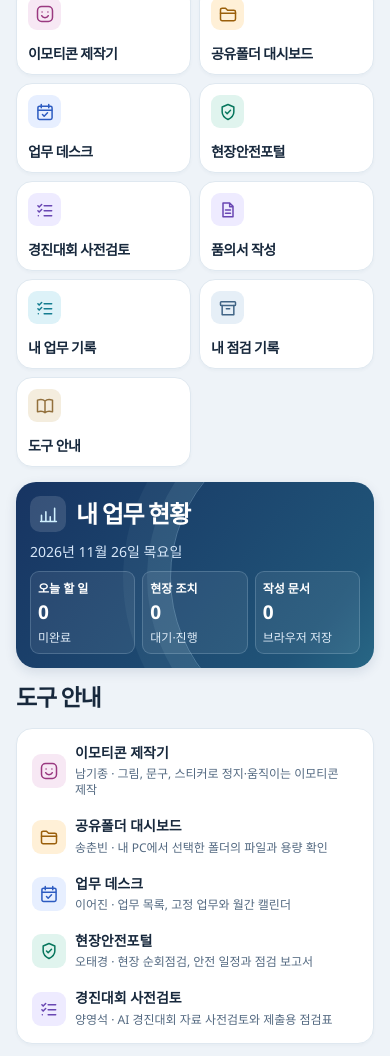
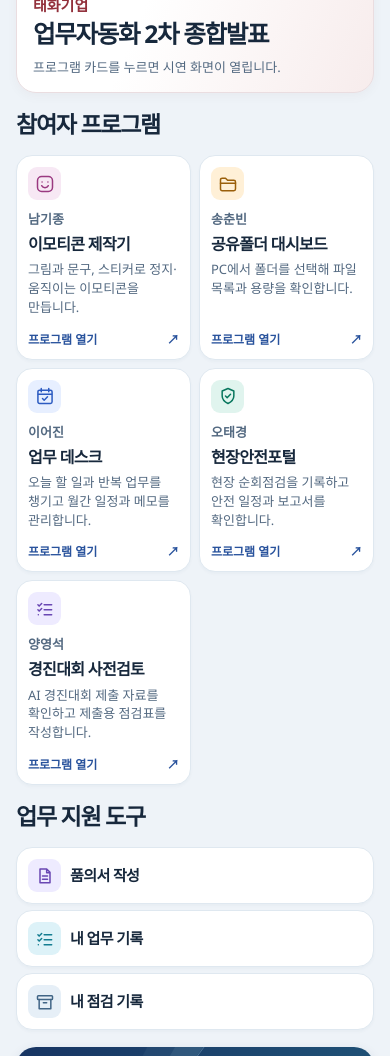
Before and after one commit to kclock-boop/261124, a website with bundled scripts: page public/portal.html in a window 390 px wide. Shown: the part 193-1249 px from the top of the page. Built offline with nearby package versions, Linux system fonts and the light colour scheme.

Commit message:
Organize Taehwa participant programs for the presentation

```diff
--- a/public/portal.css
+++ b/public/portal.css
@@ -62,18 +62,50 @@ button, select { cursor: pointer; }
 .jump-chevron { position: absolute; right: 13px; width: 16px; height: 16px; color: #365778; pointer-events: none; }
 .workspace { min-width: 0; }
 #home { max-width: var(--container); margin: 0 auto; padding: 4px 40px 38px; }
-.dashboard { display: grid; grid-template-columns: minmax(0, 1.72fr) minmax(295px, 1fr); gap: 26px 24px; align-items: start; }
+.overview {
+  display: grid; grid-template-columns: minmax(0, 1fr) auto; align-items: center; gap: 20px 40px;
+  margin-bottom: 24px; padding: 24px 32px; border: 1px solid #eadde0; border-radius: 20px;
+  background: linear-gradient(113deg, #fff 37%, #f7ecec); box-shadow: 0 3px 12px #4320260a;
+}
+.overview-company { color: #92303b; font-size: 15px; font-weight: 750; }
+.overview h1 { margin: 5px 0 8px; font-size: clamp(28px, 3.1vw, 44px); line-height: 1.18; letter-spacing: -.055em; word-break: keep-all; }
+.overview h1 + p { color: var(--muted); font-size: 15px; word-break: keep-all; }
+.overview-brand { display: grid; justify-items: end; gap: 9px; }
+.overview-brand img { width: min(235px, 100%); height: auto; display: block; border-radius: 8px; }
+.overview-brand a { color: #8b2731; font-size: 14px; font-weight: 700; }
+.overview-brand a:hover { text-decoration: underline; }
+.dashboard {
+  display: grid; grid-template-columns: minmax(0, 1.72fr) minmax(295px, 1fr);
+  grid-template-areas: "projects projects" "utility summary" "recent summary";
+  gap: 24px; align-items: start;
+}
+.tool-section { grid-area: projects; min-width: 0; }
+.utility-panel { grid-area: utility; min-width: 0; scroll-margin-top: 16px; }
+.recent-panel { grid-area: recent; min-width: 0; }
+.is-searching .overview, .is-searching .summary-panel, .is-searching .recent-panel { display: none; }
+.is-searching .dashboard { grid-template-columns: minmax(0, 1fr); grid-template-areas: "projects" "utility"; gap: 12px; }
 .section-head { display: flex; flex-wrap: wrap; justify-content: space-between; align-items: baseline; gap: 6px 12px; min-height: 34px; margin-bottom: 11px; }
-.section-head h1, .section-head h2 { font-size: clamp(23px, 2vw, 29px); line-height: 1.25; letter-spacing: -.055em; }
+.section-head h2 { font-size: clamp(23px, 2vw, 29px); line-height: 1.25; letter-spacing: -.055em; }
 .section-head p { font-size: 14px; color: var(--muted); }
 .tool-grid { display: grid; grid-template-columns: repeat(4, minmax(0, 1fr)); gap: 12px; }
+.utility-grid { display: grid; grid-template-columns: repeat(3, minmax(0, 1fr)); gap: 10px; }
 .tile {
-  display: flex; flex-direction: column; justify-content: space-between; align-items: flex-start; min-height: 112px;
-  gap: 15px; padding: 13px 14px; background: var(--surface); border: 1px solid var(--line);
+  display: flex; flex-direction: column; align-items: flex-start; min-width: 0;
+  gap: 6px; padding: 16px; background: var(--surface); border: 1px solid var(--line);
   border-radius: 16px; box-shadow: 0 2px 3px #163b5b08;
 }
-.tile:hover, .guide-list a:hover { border-color: #83a9df; background: #f7fbff; }
-.tile strong { font-size: clamp(13px, 1.35vw, 17px); font-weight: 750; line-height: 1.26; letter-spacing: -.04em; word-break: keep-all; }
+.tile:hover { border-color: #83a9df; background: #f7fbff; }
+.tile strong { font-size: clamp(16px, 1.6vw, 22px); font-weight: 750; line-height: 1.26; letter-spacing: -.04em; word-break: keep-all; overflow-wrap: anywhere; }
+.tile .author { margin-top: 3px; color: var(--muted); font-size: 14px; font-weight: 700; }
+.tile p { color: var(--muted); font-size: 14px; line-height: 1.45; word-break: keep-all; overflow-wrap: anywhere; }
+.tile-action {
+  display: flex; justify-content: space-between; gap: 8px; width: 100%; margin-top: auto; padding-top: 11px;
+  color: #28529c; font-size: 13px; font-weight: 750;
+}
+.utility-grid .tile { flex-direction: row; align-items: center; gap: 9px; padding: 11px; }
+.utility-grid .tile strong { font-size: 15px; }
+.utility-grid .tile-icon { width: 33px; height: 33px; border-radius: 9px; }
+.utility-grid .icon { width: 20px; height: 20px; }
 .tile-icon {
   display: grid; place-items: center; flex: none; width: 39px; height: 39px;
   border-radius: 12px; color: var(--glyph, #245dc8); background: var(--tint, #e9f0ff);
@@ -86,9 +118,8 @@ button, select { cursor: pointer; }
 .violet { --glyph: #6947b3; --tint: #eeebff; }
 .cyan { --glyph: #147d91; --tint: #ddf2f8; }
 .steel { --glyph: #416586; --tint: #e6eff7; }
-.sand { --glyph: #92703c; --tint: #f4edde; }
 .summary-panel {
-  position: relative; overflow: hidden; align-self: stretch; min-height: 266px;
+  grid-area: summary; position: relative; overflow: hidden; align-self: stretch; min-height: 244px;
   border-radius: 20px; padding: 21px; background: linear-gradient(128deg, #173462, #205478 82%, #286785); color: #fff;
   box-shadow: 0 4px 12px #17346220; display: flex; flex-direction: column; align-items: stretch;
 }
@@ -115,18 +146,10 @@ button, select { cursor: pointer; }
 .summary span { font-size: 15px; font-weight: 725; }
 .summary strong { text-align: right; font-size: 23px; line-height: 1.2; font-variant-numeric: tabular-nums; }
 .summary small { color: #e0edf9; text-align: right; font-size: 12px; }
-.guide-panel, .recent-panel { min-width: 0; scroll-margin-top: 16px; }
-.guide-list, .recent-list {
+.recent-list {
   min-width: 0; min-height: 92px; border: 1px solid var(--line); border-radius: 16px;
   background: var(--surface); box-shadow: 0 2px 3px #163b5b08;
 }
-.guide-list { display: grid; grid-template-columns: repeat(2, minmax(0, 1fr)); padding: 6px; gap: 1px; }
-.guide-list a { display: flex; align-items: center; gap: 9px; min-width: 0; padding: 8px; border: 1px solid transparent; border-radius: 10px; }
-.guide-list .tile-icon { width: 34px; height: 34px; }
-.guide-list .tile-icon .icon { width: 20px; height: 20px; }
-.guide-list strong, .guide-list small { display: block; }
-.guide-list strong { font-size: 14px; line-height: 1.3; }
-.guide-list small { margin-top: 4px; color: var(--muted); font-size: 12px; line-height: 1.35; word-break: keep-all; }
 .recent-list ul { margin: 0; padding: 5px 14px; list-style: none; }
 .recent-list li { display: flex; gap: 8px; justify-content: space-between; padding: 9px 0; border-bottom: 1px solid var(--line); }
 .recent-list li:last-child { border-bottom: 0; }
@@ -163,7 +186,7 @@ iframe { display: block; width: 100%; height: calc(100dvh - var(--header-height)
   .masthead-inner { grid-template-columns: 150px minmax(0, 1fr) minmax(195px, 235px); }
   .masthead-inner, #home, .screen-bar, .source-toolbar { padding-inline: 24px; }
   .dashboard { grid-template-columns: minmax(0, 1.65fr) minmax(258px, 1fr); gap: 18px; }
-  .tile { padding: 11px; }
+  .tile { padding: 13px; }
 }
 @media (max-width: 780px) {
   :root { --header-height: 128px; }
@@ -172,7 +195,10 @@ iframe { display: block; width: 100%; height: calc(100dvh - var(--header-height)
   .tool-search, .jump { height: 48px; }
   .jump { grid-row: 1; grid-column: 2; }
   #home, .screen-bar, .source-toolbar { padding-inline: 16px; }
-  .dashboard { grid-template-columns: minmax(0, 1fr); gap: 15px; }
+  .overview { padding: 18px 20px; gap: 16px; margin-bottom: 17px; }
+  .overview-brand img { width: 145px; }
+  .dashboard { grid-template-columns: minmax(0, 1fr); grid-template-areas: "projects" "utility" "summary" "recent"; gap: 17px; }
+  .tool-grid { grid-template-columns: repeat(2, minmax(0, 1fr)); gap: 10px; }
   .summary-panel { min-height: 0; padding: 14px; }
   .summary { grid-template-columns: repeat(3, minmax(0,1fr)); padding-top: 10px; }
   .summary a { grid-template-columns: minmax(0, 1fr) auto; padding: 7px; }
@@ -187,15 +213,22 @@ iframe { display: block; width: 100%; height: calc(100dvh - var(--header-height)
   .jump label { display: none; }
   .jump { padding-inline: 11px; gap: 6px; }
   .jump select { min-width: 0; padding-left: 0; }
-  .tool-grid { grid-template-columns: repeat(2, minmax(0, 1fr)); gap: 8px; }
-  .tile { min-height: 90px; gap: 9px; }
+  .overview { grid-template-columns: minmax(0, 1fr); gap: 10px; padding: 16px; }
+  .overview-brand { grid-row: 1; display: flex; flex-wrap: wrap; align-items: center; justify-content: space-between; gap: 8px; }
+  .overview-brand img { width: 106px; }
+  .overview-brand a { font-size: 12px; }
+  .overview h1 { font-size: clamp(21px, 6.3vw, 28px); }
+  .overview h1 + p { font-size: 13px; }
+  .tool-grid { gap: 8px; }
+  .tile { padding: 11px; }
   .tile-icon { width: 33px; height: 33px; border-radius: 9px; }
   .tile-icon .icon { width: 20px; height: 20px; }
-  .tile strong { font-size: 14px; overflow-wrap: anywhere; }
+  .tile .author, .tile p { font-size: 13px; }
+  .tile-action { font-size: 12px; padding-top: 7px; }
+  .utility-grid { grid-template-columns: 1fr; gap: 6px; }
   .summary a { grid-template-columns: minmax(0, 1fr); gap: 4px; }
   .summary a small { grid-column: auto; }
   .summary span { font-size: 12px; }
   .summary strong { text-align: left; font-size: 19px; }
-  .guide-list { grid-template-columns: 1fr; }
   .source-toolbar span { display: none; }
 }
--- a/public/portal.html
+++ b/public/portal.html
@@ -5,6 +5,7 @@
   <meta name="viewport" content="width=device-width, initial-scale=1">
   <meta name="theme-color" content="#eef3f8">
   <title>태화기업 업무자동화 2차</title>
+  <meta name="description" content="태화기업 업무자동화 2차 참여자 프로그램과 시연 화면을 한곳에서 살펴보세요.">
   <link rel="icon" href="/favicon.svg">
   <link rel="manifest" href="/manifest.webmanifest">
   <link rel="stylesheet" href="/portal.css">
@@ -22,7 +23,6 @@
     <symbol id="i-document" viewBox="0 0 24 24"><path d="M6 3.5h8l4 4V20H6zM14 4v4h4M9 12h6m-6 4h6"/></symbol>
     <symbol id="i-list" viewBox="0 0 24 24"><path d="m3.5 7 1.5 1.5L8 5.5m-4.5 7.5 1.5 1.5L8 11.5m3-4.5h9m-9 6h9m-9 6h9M4 19h.01"/></symbol>
     <symbol id="i-archive" viewBox="0 0 24 24"><rect x="3" y="4.5" width="18" height="4.5" rx="1"/><path d="M5 9v11h14V9m-9 4h4"/></symbol>
-    <symbol id="i-guide" viewBox="0 0 24 24"><path d="M12 6c-2.2-2.1-5.4-2.4-9-1.1V19c3.6-1.3 6.8-1 9 1.1 2.2-2.1 5.4-2.4 9-1.1V4.9c-3.6-1.3-6.8-1-9 1.1v14.1"/></symbol>
     <symbol id="i-status" viewBox="0 0 24 24"><path d="M4 19.5V13m5 6.5V9m5 10.5v-5m5 5V5m-16 15h18"/></symbol>
   </svg>
   <header class="masthead">
@@ -30,44 +30,76 @@
       <a class="brand" href="#home"><img src="/favicon.svg" alt="" width="40" height="40"><span><b>태화기업</b><small>업무자동화 2차</small></span></a>
       <form class="tool-search" id="tool-search" role="search">
         <label for="tool-query" class="screen-reader">업무 도구 검색</label>
-        <input id="tool-query" type="search" placeholder="업무 도구를 검색하세요" autocomplete="off">
+        <input id="tool-query" type="search" placeholder="프로그램명 또는 참여자 검색" autocomplete="off">
         <button type="submit" aria-label="검색"><svg class="icon" aria-hidden="true"><use href="#i-search"></use></svg></button>
       </form>
       <div class="jump">
         <svg class="icon jump-icon" aria-hidden="true"><use href="#i-menu"></use></svg>
         <label for="quick-jump">바로가기</label>
-        <select id="quick-jump" aria-label="바로가기"><option value="home">업무 홈</option></select>
+        <select id="quick-jump" aria-label="바로가기"><option value="home">종합 홈</option></select>
         <svg class="icon jump-chevron" aria-hidden="true"><use href="#i-chevron"></use></svg>
       </div>
     </div>
   </header>
   <div class="workspace">
-    <header class="screen-bar" id="screen-bar" hidden><a href="#home">업무 홈</a><span aria-hidden="true">/</span><strong id="screen-name" tabindex="-1">업무 홈</strong></header>
+    <header class="screen-bar" id="screen-bar" hidden><a href="#home">종합 홈</a><span aria-hidden="true">/</span><strong id="screen-name" tabindex="-1">종합 홈</strong></header>
     <main id="home">
+      <section class="overview" aria-labelledby="overview-title">
+        <div>
+          <p class="overview-company">태화기업</p>
+          <h1 id="overview-title">업무자동화 2차 종합발표</h1>
+          <p>프로그램 카드를 누르면 시연 화면이 열립니다.</p>
+        </div>
+        <div class="overview-brand">
+          <img src="/taehwa-logo.png" alt="TAEHWA" width="337" height="86">
+          <a href="http://tae-hwa.com/main/main.php" target="_blank" rel="noopener noreferrer">태화기업 홈페이지 <span aria-hidden="true">↗</span></a>
+        </div>
+      </section>
       <div class="dashboard">
         <section class="tool-section" aria-labelledby="tools-heading">
-          <div class="section-head"><h1 id="tools-heading">업무 도구</h1><p id="search-message" role="status" hidden></p></div>
+          <div class="section-head"><h2 id="tools-heading">참여자 프로그램</h2><p id="search-message" role="status" hidden></p></div>
           <div class="tool-grid" id="tool-grid">
             <a class="tile" href="#studio" data-screen="studio" data-search="남기종 그림 이미지 캔버스 스티커 움짤 gif">
               <span class="tile-icon orchid" aria-hidden="true"><svg class="icon"><use href="#i-smile"></use></svg></span>
+              <span class="author">남기종</span>
               <strong>이모티콘 제작기</strong>
+              <p>그림과 문구, 스티커로 정지·움직이는 이모티콘을 만듭니다.</p>
+              <span class="tile-action" aria-hidden="true">프로그램 열기 <span>↗</span></span>
             </a>
             <a class="tile" href="#folder" data-screen="folder" data-search="송춘빈 파일 목록 공유 폴더 용량 대시보드">
               <span class="tile-icon amber" aria-hidden="true"><svg class="icon"><use href="#i-folder"></use></svg></span>
+              <span class="author">송춘빈</span>
               <strong>공유폴더 대시보드</strong>
+              <p>PC에서 폴더를 선택해 파일 목록과 용량을 확인합니다.</p>
+              <span class="tile-action" aria-hidden="true">프로그램 열기 <span>↗</span></span>
             </a>
             <a class="tile" href="#desk" data-screen="desk" data-search="이어진 일정 할 일 달력 캘린더 메모">
               <span class="tile-icon blue" aria-hidden="true"><svg class="icon"><use href="#i-calendar"></use></svg></span>
+              <span class="author">이어진</span>
               <strong>업무 데스크</strong>
+              <p>오늘 할 일과 반복 업무를 챙기고 월간 일정과 메모를 관리합니다.</p>
+              <span class="tile-action" aria-hidden="true">프로그램 열기 <span>↗</span></span>
             </a>
             <a class="tile" href="#safety" data-screen="safety" data-search="오태경 현장 안전 순회 점검 보고서">
               <span class="tile-icon mint" aria-hidden="true"><svg class="icon"><use href="#i-shield"></use></svg></span>
+              <span class="author">오태경</span>
               <strong>현장안전포털</strong>
+              <p>현장 순회점검을 기록하고 안전 일정과 보고서를 확인합니다.</p>
+              <span class="tile-action" aria-hidden="true">프로그램 열기 <span>↗</span></span>
             </a>
             <a class="tile" href="#review" data-screen="review" data-private-tool data-search="양영석 경진대회 자료 사전 검토">
               <span class="tile-icon violet" aria-hidden="true"><svg class="icon"><use href="#i-list"></use></svg></span>
+              <span class="author">양영석</span>
               <strong>경진대회 사전검토</strong>
+              <p>AI 경진대회 제출 자료를 확인하고 제출용 점검표를 작성합니다.</p>
+              <span class="tile-action" aria-hidden="true">프로그램 열기 <span>↗</span></span>
             </a>
+          </div>
+          <p class="empty" id="no-tools" hidden>일치하는 도구가 없습니다. 다른 검색어를 입력해 보세요.</p>
+        </section>
+        <section id="tools-guide" class="utility-panel" aria-labelledby="guide-heading">
+          <div class="section-head"><h2 id="guide-heading">업무 지원 도구</h2></div>
+          <div class="utility-grid" id="utility-grid">
             <a class="tile" href="#documents" data-screen="documents" data-search="품의서 문서 초안 회의록 작성 양식 인쇄">
               <span class="tile-icon violet" aria-hidden="true"><svg class="icon"><use href="#i-document"></use></svg></span>
               <strong>품의서 작성</strong>
@@ -80,12 +112,7 @@
               <span class="tile-icon steel" aria-hidden="true"><svg class="icon"><use href="#i-archive"></use></svg></span>
               <strong>내 점검 기록</strong>
             </a>
-            <a class="tile" href="#tools-guide" data-screen="tools-guide" data-search="안내 도움 이름 기능 참여생">
-              <span class="tile-icon sand" aria-hidden="true"><svg class="icon"><use href="#i-guide"></use></svg></span>
-              <strong>도구 안내</strong>
-            </a>
           </div>
-          <p class="empty" id="no-tools" hidden>일치하는 도구가 없습니다. 다른 검색어를 입력해 보세요.</p>
         </section>
         <section class="summary-panel" aria-labelledby="records-heading">
           <div class="summary-heading">
@@ -97,16 +124,6 @@
             <a href="#desk-local"><span>오늘 할 일</span><strong id="task-count">0</strong><small>미완료</small></a>
             <a href="#safety-local"><span>현장 조치</span><strong id="safety-count">0</strong><small>대기·진행</small></a>
             <a href="#documents"><span>작성 문서</span><strong id="document-count">0</strong><small>브라우저 저장</small></a>
-          </div>
-        </section>
-        <section id="tools-guide" class="guide-panel" aria-labelledby="guide-heading">
-          <div class="section-head"><h2 id="guide-heading">도구 안내</h2></div>
-          <div class="guide-list">
-            <a href="#studio"><span class="tile-icon orchid" aria-hidden="true"><svg class="icon"><use href="#i-smile"></use></svg></span><span><strong>이모티콘 제작기</strong><small>남기종 · 그림, 문구, 스티커로 정지·움직이는 이모티콘 제작</small></span></a>
-            <a href="#folder"><span class="tile-icon amber" aria-hidden="true"><svg class="icon"><use href="#i-folder"></use></svg></span><span><strong>공유폴더 대시보드</strong><small>송춘빈 · 내 PC에서 선택한 폴더의 파일과 용량 확인</small></span></a>
-            <a href="#desk"><span class="tile-icon blue" aria-hidden="true"><svg class="icon"><use href="#i-calendar"></use></svg></span><span><strong>업무 데스크</strong><small>이어진 · 업무 목록, 고정 업무와 월간 캘린더</small></span></a>
-            <a href="#safety"><span class="tile-icon mint" aria-hidden="true"><svg class="icon"><use href="#i-shield"></use></svg></span><span><strong>현장안전포털</strong><small>오태경 · 현장 순회점검, 안전 일정과 점검 보고서</small></span></a>
-            <a href="#review" data-private-tool><span class="tile-icon violet" aria-hidden="true"><svg class="icon"><use href="#i-list"></use></svg></span><span><strong>경진대회 사전검토</strong><small>양영석 · AI 경진대회 자료 사전검토와 제출용 점검표</small></span></a>
           </div>
         </section>
         <section id="recent-panel" class="recent-panel" aria-labelledby="recent-heading">
--- a/public/portal.js
+++ b/public/portal.js
@@ -1,7 +1,7 @@
 import { currentOccurrence, localDay, read, readDesk, todayTasks } from "/desk-data.js";
 
 const screens = {
-  home: ["업무 홈"],
+  home: ["종합 홈"],
   review: ["AI 경진대회 자료 사전검토", "/modules/review.html"],
   folder: ["공유폴더 대시보드", "/modules/folder.html"],
   desk: ["업무 데스크", "https://workdesk-report-demo.grandswan2048.chatgpt.site/", "desk-local"],
@@ -10,11 +10,13 @@ const screens = {
   "safety-local": ["내 현장점검 기록", "/modules/safety.html"],
   documents: ["품의서 작성", "/documents"],
   studio: ["이모티콘 제작기", "/modules/moyang.html"],
-  "tools-guide": ["도구 안내"]
+  "tools-guide": ["업무 지원 도구"]
 };
 const $ = id => document.getElementById(id);
 const frames = new Map();
-const toolCards = [...$("tool-grid").querySelectorAll("[data-screen]")];
+const participantCards = [...$("tool-grid").querySelectorAll("[data-screen]")];
+const utilityCards = [...$("utility-grid").querySelectorAll("[data-screen]")];
+const toolCards = [...participantCards, ...utilityCards];
 const jump = $("quick-jump");
 const dateFormat = new Intl.DateTimeFormat("ko-KR", { dateStyle: "medium" });
 
@@ -22,6 +24,7 @@ for (const card of toolCards) {
   const key = card.dataset.screen;
   jump.add(new Option(card.querySelector("strong").textContent, key));
 }
+jump.add(new Option(screens["tools-guide"][0], "tools-guide"));
 
 function filterTools() {
   const query = $("tool-query").value.trim().normalize("NFKC").toLocaleLowerCase("ko-KR");
@@ -33,9 +36,12 @@ function filterTools() {
     card.hidden = !match;
     return match;
   });
-  $("tools-guide").hidden = Boolean(query);
+  $("tools-heading").textContent = query ? "검색 결과" : "참여자 프로그램";
+  $("home").classList.toggle("is-searching", Boolean(query));
+  $("tool-grid").hidden = participantCards.every(card => card.hidden);
+  $("tools-guide").hidden = utilityCards.every(card => card.hidden);
   $("search-message").hidden = !query;
-  $("search-message").textContent = query ? "검색 결과 " + matches.length + "개" : "";
+  $("search-message").textContent = query ? matches.length + "개" : "";
   $("no-tools").hidden = matches.length !== 0;
   return matches;
 }
--- a/public/sw.js
+++ b/public/sw.js
@@ -1,5 +1,5 @@
 const cachePrefix = "taehwa-document-workspace-";
-const cacheName = cachePrefix + "v8";
+const cacheName = cachePrefix + "v9";
 const shell = [
   "/",
   "/index.html",
@@ -20,6 +20,7 @@ const shell = [
   "/styles.css",
   "/app.js",
   "/favicon.svg",
+  "/taehwa-logo.png",
   "/manifest.webmanifest",
   "/icon-192.png",
   "/icon-512.png"
--- a/scripts/build-pages.mjs
+++ b/scripts/build-pages.mjs
@@ -15,7 +15,7 @@ const targets = new Map([
     "modules/desk.html", "modules/safety.html", "modules/moyang.html",
     "modules/folder.html", "tool-v2.css", "folder.js",
     "styles.css", "app.js", "sw.js", "manifest.webmanifest", "favicon.svg",
-    "icon-192.png", "icon-512.png"
+    "icon-192.png", "icon-512.png", "taehwa-logo.png"
   ].map(name => [name, name]),
   ...(privateSite ? ["modules/review.html", "review.js"] : ["modules/desk-participant.html", "modules/safety-participant.html"])
     .map(name => [name, name])
--- a/server/index.mjs
+++ b/server/index.mjs
@@ -24,6 +24,7 @@ const assets = new Map([
   ["/styles.css", ["styles.css", "text/css; charset=utf-8"]],
   ["/app.js", ["app.js", "text/javascript; charset=utf-8"]],
   ["/favicon.svg", ["favicon.svg", "image/svg+xml"]],
+  ["/taehwa-logo.png", ["taehwa-logo.png", "image/png"]],
   ["/manifest.webmanifest", ["manifest.webmanifest", "application/manifest+json; charset=utf-8"]],
   ["/sw.js", ["sw.js", "text/javascript; charset=utf-8"]],
   ["/icon-192.png", ["icon-192.png", "image/png"]],
```
Also changed, not shown: public/taehwa-logo.png (added).
